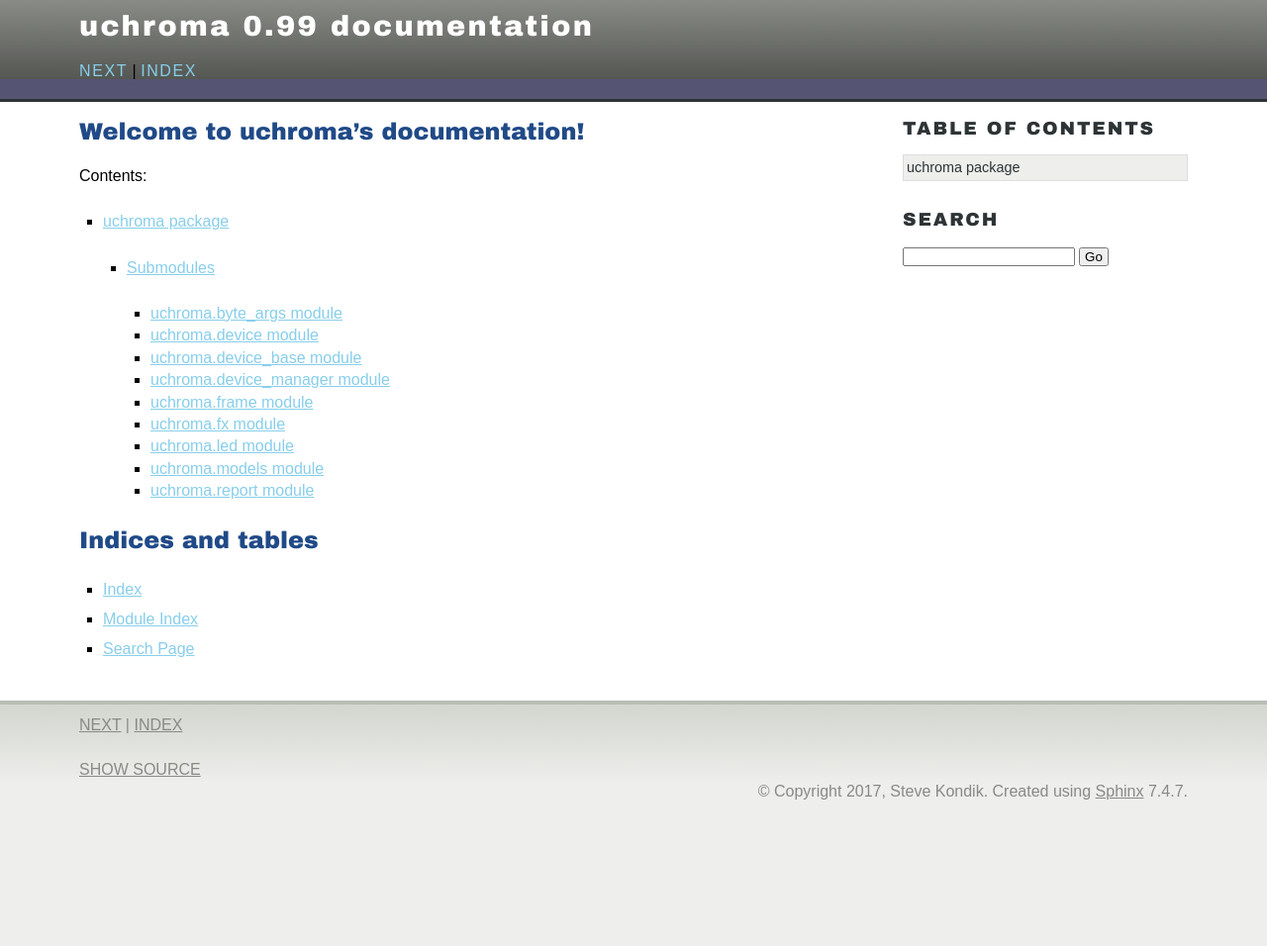
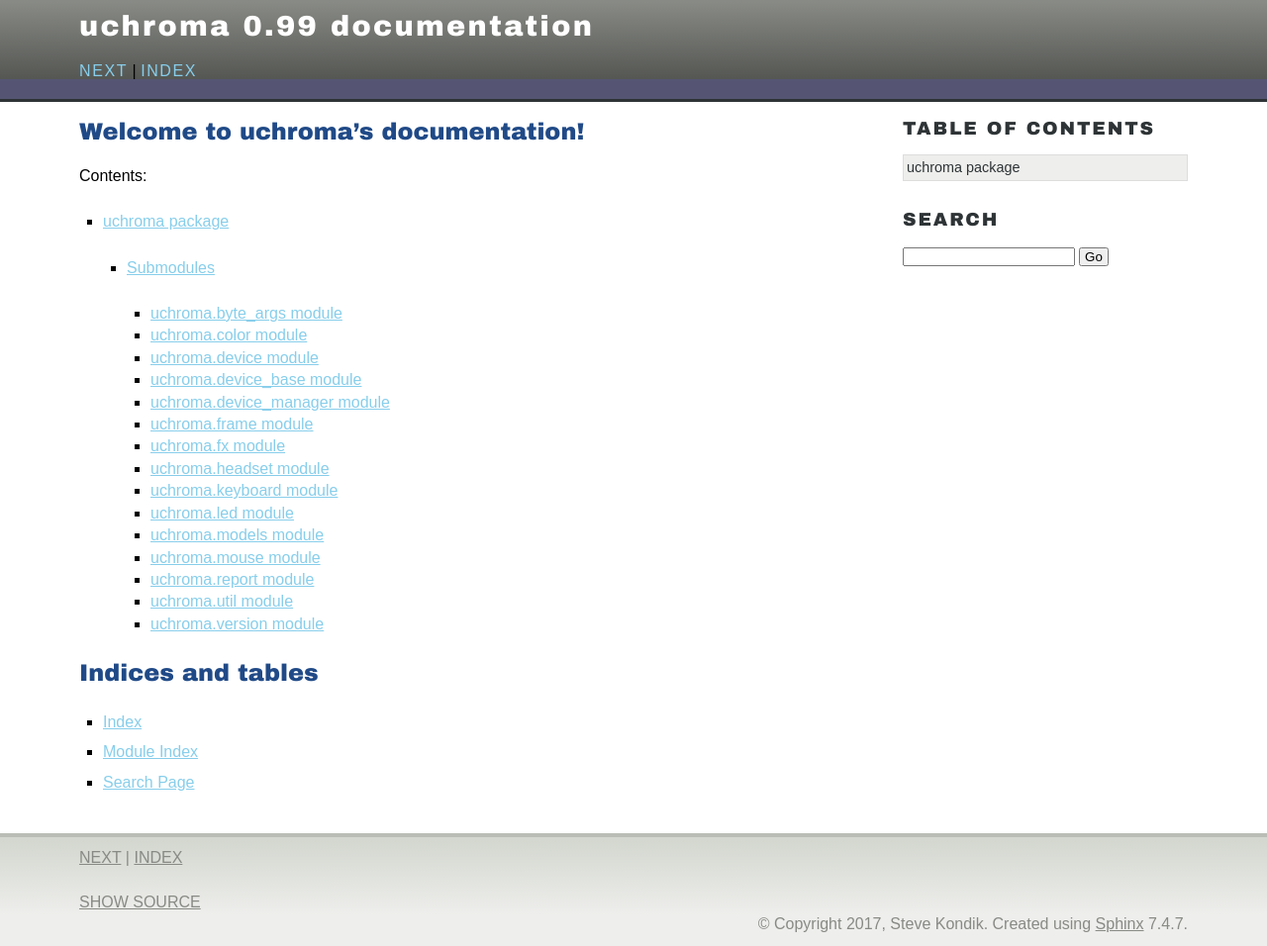
Before and after one commit to hyperb1iss/uchroma, a Sphinx documentation site: the page built from doc/index.rst, in a window 1280 px wide. Shown: the whole page at 99% size. Built offline with Sphinx 7.4.7, drawn with Linux system fonts in a browser that asks for light colours; before the commit the page ends 900 px from its top, so only the background shows below that.

Commit message:
uchroma: Refresh documentation

```diff
--- /dev/null
+++ b/doc/uchroma.color.rst
@@ -0,0 +1,7 @@
+uchroma.color module
+====================
+
+.. automodule:: uchroma.color
+    :members:
+    :undoc-members:
+    :show-inheritance:
--- /dev/null
+++ b/doc/uchroma.headset.rst
@@ -0,0 +1,7 @@
+uchroma.headset module
+======================
+
+.. automodule:: uchroma.headset
+    :members:
+    :undoc-members:
+    :show-inheritance:
--- /dev/null
+++ b/doc/uchroma.keyboard.rst
@@ -0,0 +1,7 @@
+uchroma.keyboard module
+=======================
+
+.. automodule:: uchroma.keyboard
+    :members:
+    :undoc-members:
+    :show-inheritance:
--- /dev/null
+++ b/doc/uchroma.mouse.rst
@@ -0,0 +1,7 @@
+uchroma.mouse module
+====================
+
+.. automodule:: uchroma.mouse
+    :members:
+    :undoc-members:
+    :show-inheritance:
--- a/doc/uchroma.rst
+++ b/doc/uchroma.rst
@@ -12,11 +12,17 @@ Submodules
 .. toctree::
 
    uchroma.byte_args
+   uchroma.color
    uchroma.device
    uchroma.device_base
    uchroma.device_manager
    uchroma.frame
    uchroma.fx
+   uchroma.headset
+   uchroma.keyboard
    uchroma.led
    uchroma.models
+   uchroma.mouse
    uchroma.report
+   uchroma.util
+   uchroma.version
--- /dev/null
+++ b/doc/uchroma.util.rst
@@ -0,0 +1,7 @@
+uchroma.util module
+===================
+
+.. automodule:: uchroma.util
+    :members:
+    :undoc-members:
+    :show-inheritance:
--- /dev/null
+++ b/doc/uchroma.version.rst
@@ -0,0 +1,7 @@
+uchroma.version module
+======================
+
+.. automodule:: uchroma.version
+    :members:
+    :undoc-members:
+    :show-inheritance:
```
